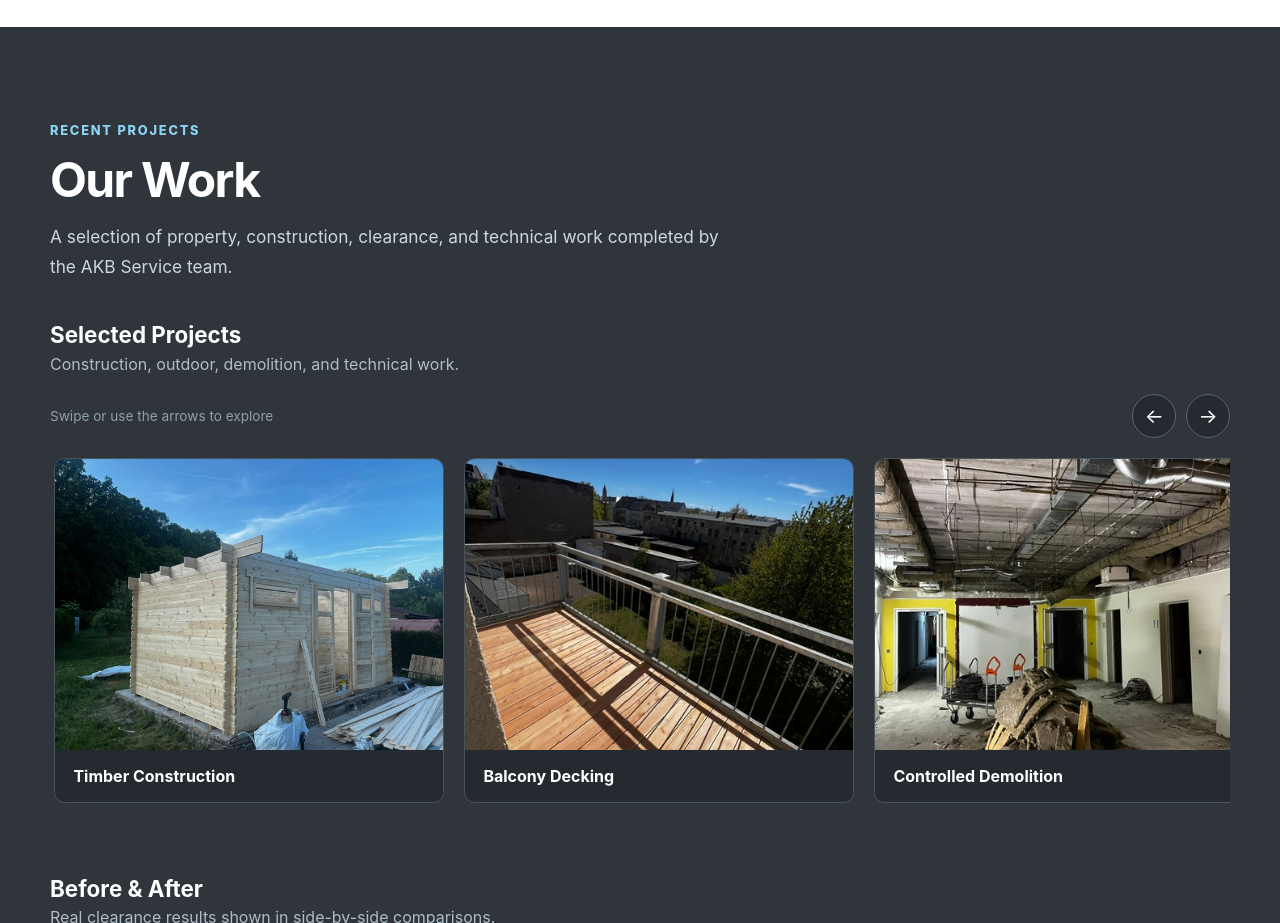
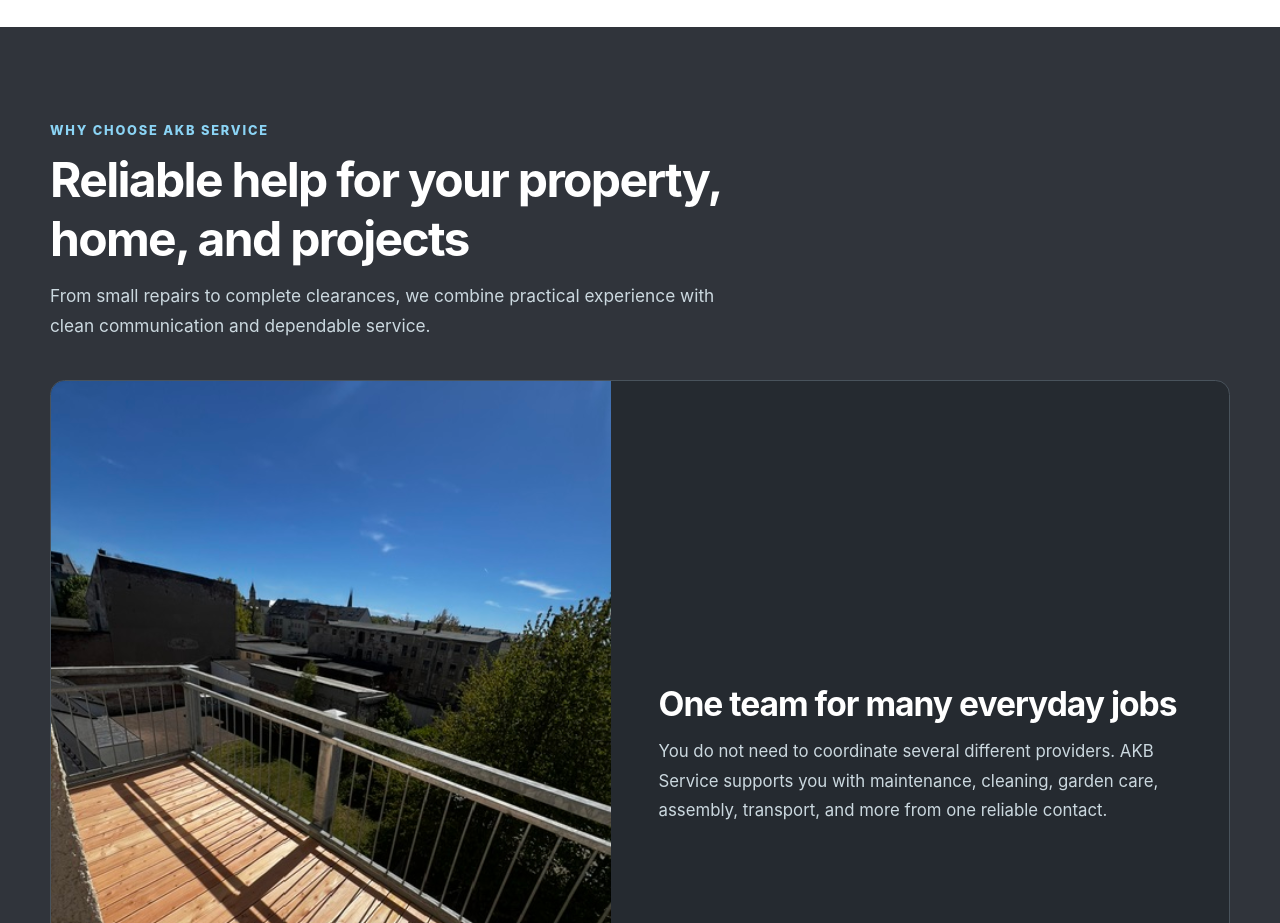
Before and after one commit to Samurai-Ebben/AKB, a React (Vite) app in the folder akb-website/: page / in a window 1280 px wide. Shown: the part 1860-2783 px from the top of the page. Built offline with nearby package versions, Linux system fonts and the light colour scheme.

Commit message:
Replacing gallary with why choose us sec

```diff
--- a/akb-website/src/App.css
+++ b/akb-website/src/App.css
@@ -414,6 +414,73 @@ main section {
   aspect-ratio: 9 / 16;
 }
 
+/* why-section */
+.why-section {
+  background-color: var(--color-charcoal);
+}
+
+.why-section .section-heading h2 {
+  color: var(--color-white);
+}
+
+.why-section .section-heading > p:last-child {
+  color: #cbd8df;
+}
+
+.why-section .eyebrow {
+  color: #8bd4f5;
+}
+
+.why-grid {
+  display: grid;
+  gap: 1.5rem;
+}
+
+.why-card {
+  display: grid;
+  grid-template-columns: minmax(0, 0.95fr) minmax(0, 1.05fr);
+  overflow: hidden;
+  background-color: #252a30;
+  border: 1px solid #49535c;
+  border-radius: 0.9rem;
+}
+
+.why-card-reversed {
+  grid-template-columns: minmax(0, 1.05fr) minmax(0, 0.95fr);
+}
+
+.why-card-reversed img {
+  order: 2;
+}
+
+.why-card img {
+  width: 100%;
+  height: 100%;
+  min-height: 320px;
+  object-fit: cover;
+}
+
+.why-card-content {
+  display: flex;
+  flex-direction: column;
+  justify-content: center;
+  padding: clamp(1.5rem, 4vw, 3rem);
+}
+
+.why-card-content h3 {
+  margin: 0 0 0.85rem;
+  color: var(--color-white);
+  font-size: clamp(1.45rem, 3vw, 2.1rem);
+  letter-spacing: -0.03em;
+}
+
+.why-card-content p {
+  margin: 0;
+  color: #cbd8df;
+  font-size: 1.05rem;
+  line-height: 1.75;
+}
+
 /* About */
 
 #about {
@@ -504,6 +571,19 @@ main section {
   .locations-grid {
     grid-template-columns: 1fr;
   }
+
+  .why-card,
+.why-card-reversed {
+  grid-template-columns: 1fr;
+}
+
+.why-card-reversed img {
+  order: 0;
+}
+
+.why-card img {
+  min-height: 240px;
+}
 }
 
 @media (max-width: 900px) {
--- a/akb-website/src/App.jsx
+++ b/akb-website/src/App.jsx
@@ -5,7 +5,8 @@ import Footer from './components/Footer'
 import Header from './components/Header'
 import Hero from './components/Hero'
 import ServicesSection from './components/ServicesSection'
-import WorkSection from './components/WorkSection'
+// import WorkSection from './components/WorkSection'
+import WhyChooseUsSection from './components/WhyChooseUs'
 
 function App() {
   const { t, i18n } = useTranslation()
@@ -18,7 +19,8 @@ function App() {
       <main>
         <Hero t={t} />
         <ServicesSection t={t} />
-        <WorkSection t={t} />
+        {/* <WorkSection t={t} /> */}
+        <WhyChooseUsSection t={t} />
         <AboutSection t={t} />
       </main>
 
--- /dev/null
+++ b/akb-website/src/components/WhyChooseUs.jsx
@@ -0,0 +1,41 @@
+import SectionHeading from './SectionHeading'
+
+function WhyChooseUsSection({ t }) {
+  return (
+    <section id="work" className="why-section">
+      <div className="section-inner">
+        <SectionHeading
+          eyebrow={t('why.eyebrow')}
+          title={t('why.title')}
+          intro={t('why.intro')}
+        /><div className="why-grid">
+          <article className="why-card">
+            <img
+              src="src/assets/work/balcony-decking.jpeg"
+              alt={t('why.items.reliable.alt')}
+            />
+
+            <div className="why-card-content">
+              <h3>{t('why.items.reliable.title')}</h3>
+              <p>{t('why.items.reliable.description')}</p>
+            </div>
+          </article>
+
+          <article className="why-card why-card-reversed">
+            <img
+              src="/src/assets/work/technical-installation.jpeg"
+              alt={t('why.items.flexible.alt')}
+            />
+
+            <div className="why-card-content">
+              <h3>{t('why.items.flexible.title')}</h3>
+              <p>{t('why.items.flexible.description')}</p>
+            </div>
+          </article>
+        </div>
+      </div>
+    </section>
+  )
+}
+
+export default WhyChooseUsSection
--- a/akb-website/src/locales/de.json
+++ b/akb-website/src/locales/de.json
@@ -100,6 +100,23 @@
       "technical": { "title": "Technische Installation", "alt": "Montage technischer Ger\u00e4te und Verkabelung im Deckenbereich" }
     }
   },
+  "why": {
+  "eyebrow": "Warum AKB Service",
+  "title": "Zuverlässige Unterstützung für Immobilie, Zuhause und Projekte",
+  "intro": "Von kleinen Reparaturen bis zu kompletten Wohnungsauflösungen verbinden wir praktische Erfahrung mit klarer Kommunikation und zuverlässigem Service.",
+  "items": {
+    "reliable": {
+      "title": "Ein Team für viele Aufgaben",
+      "description": "Sie müssen nicht mehrere Anbieter koordinieren. AKB Service unterstützt Sie bei Hausmeisterservice, Reinigung, Gartenpflege, Montage, Transport und mehr aus einer Hand.",
+      "alt": "Sauberer und organisierter Raum nach einer Wohnungsauflösung"
+    },
+    "flexible": {
+      "title": "Flexibel, professionell und einsatzbereit",
+      "description": "Ob geplantes Projekt oder kurzfristige Unterstützung: Wir arbeiten sorgfältig, kommen vorbereitet und konzentrieren uns auf praktische Lösungen, die Zeit und Stress sparen.",
+      "alt": "Technische Installation durch AKB Service"
+      }
+    }
+  },
   "about": {
     "eyebrow": "\u00dcber AKB",
     "title": "Ein Team f\u00fcr jede Aufgabe",
--- a/akb-website/src/locales/en.json
+++ b/akb-website/src/locales/en.json
@@ -100,6 +100,23 @@
       "technical": { "title": "Technical Installation", "alt": "Technical equipment and cabling being installed at ceiling level" }
     }
   },
+  "why": {
+  "eyebrow": "Why choose AKB Service",
+  "title": "Reliable help for your property, home, and projects",
+  "intro": "From small repairs to complete clearances, we combine practical experience with clean communication and dependable service.",
+  "items": {
+    "reliable": {
+      "title": "One team for many everyday jobs",
+      "description": "You do not need to coordinate several different providers. AKB Service supports you with maintenance, cleaning, garden care, assembly, transport, and more from one reliable contact.",
+      "alt": "Clean and organized room after property clearance"
+    },
+    "flexible": {
+      "title": "Flexible, professional, and ready when you need us",
+      "description": "Whether it is a planned project or urgent support, we work carefully, arrive prepared, and focus on practical solutions that save you time and stress.",
+      "alt": "Technical installation work completed by AKB Service"
+      }
+    }
+  },
   "about": {
     "eyebrow": "About AKB",
     "title": "One Team for Every Job",
```
